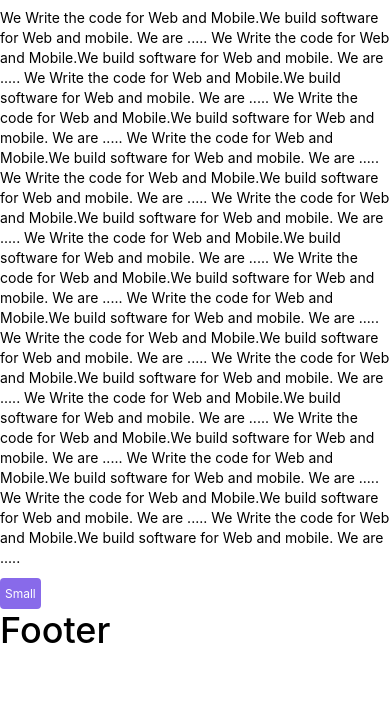
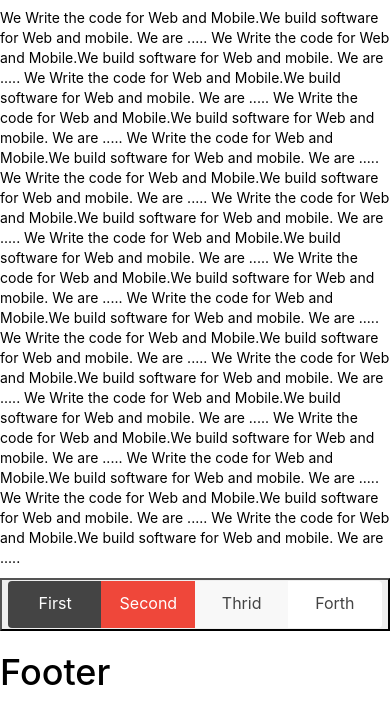
Before and after one commit to amritdeep/Leaning-Ionic, a website: page www/index.html in a window 390 px wide. Shown: the part 108-832 px from the top of the page. Drawn offline with Linux system fonts and the light colour scheme; some packages are replaced by stand-ins of ours; files that its build step writes are made by us from their sources; files whose address does not match are found by name.

Commit message:
Add the different button

```diff
--- a/www/index.html
+++ b/www/index.html
@@ -55,8 +55,15 @@
         We Write the code for Web and Mobile.We build software for Web and mobile. We are .....
         </p>
 
-        <button class="button button-small button-royal">Small</button>
+        <!-- <button class="button button-small button-royal">Small</button> -->
         <!-- <button class="button button-large button-left button-dark">Large</button> -->
+
+        <button class="button-bar">
+          <a class="button button-dark">First</a>
+          <a class="button button-assertive">Second</a>
+          <a class="button button-stable">Thrid</a>
+          <a class="button button-light">Forth</a>
+        </button>
 
 
       </ion-content>
```
